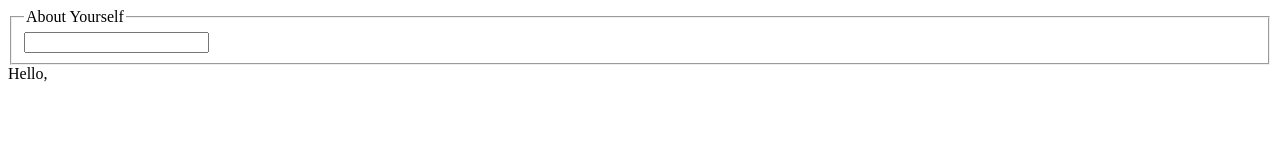
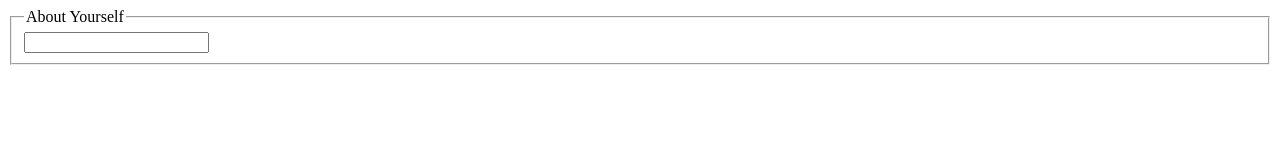
Before and after one commit to graemeo/reactjs-app, a React app: page / in a window 1280 px wide. Shown: the top 160 px of the page. Built offline with nearby package versions, Linux system fonts and the light colour scheme.

Commit message:
[GraemeO] Add logic to Greeter component to start greeting when name is provided

```diff
--- a/Greeter.jsx
+++ b/Greeter.jsx
@@ -2,8 +2,14 @@ import React from 'react';
 
 class Greeter extends React.Component {
    render() {
+      let greeting = '';
+      const whoAreYou = this.props.name;
+      if (whoAreYou.length > 2) {
+         greeting = 'Hello, ' + whoAreYou;
+      }
+
       return(
-         <div>Hello, {this.props.name}</div>
+            <div>{greeting}</div>
       );
    }
 }
```
